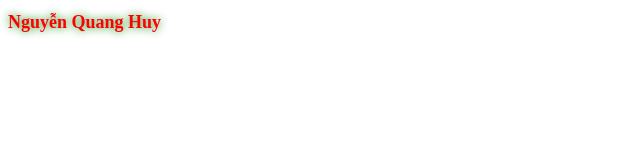
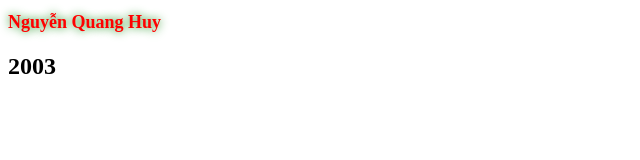
Before and after one commit to NQuangHuyZ31/HTML-CSS, a plain HTML site: page text.html in a window 1280 px wide. Shown: the full height of the page, 0-640 px from the left. Drawn offline with Linux system fonts and the light colour scheme.

Commit message:
Update text.html

```diff
--- a/text.html
+++ b/text.html
@@ -11,8 +11,10 @@
             text-shadow: 0 0 10px green;
         }
     </style>
+
 </head>
 <body>
     <h1>Nguyễn Quang Huy</h1>
+    <h2>2003</h2>
 </body>
 </html>
```
